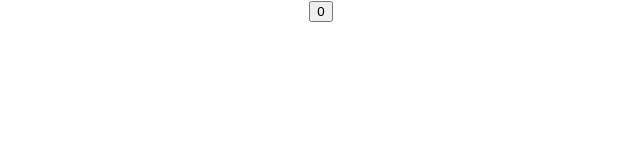
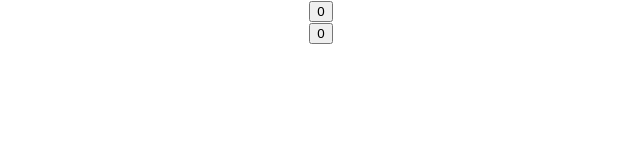
Before and after one commit to 404FoundU/react, a React (Create React App) app in the folder render-props/: page / in a window 1280 px wide. Shown: the top 160 px of the page, without its empty margins (319-959 px from the left). Built offline with nearby package versions, Linux system fonts and the light colour scheme.

Commit message:
Added counter2

```diff
--- a/render-props/src/App.js
+++ b/render-props/src/App.js
@@ -1,11 +1,20 @@
 import './App.css';
 import Wrapper from "./Wrapper";
 import Counter1 from "./Counter1";
+import Counter2 from "./Counter2";
 
 function App() {
   return (
     <div className="App">
-<Wrapper render={(count, incCount)=> <Counter1 count={count} incCount={incCount}/>}/>
+<Wrapper render={(count, incCount)=> {
+    return <div>
+        <Counter1 count={count} incCount={incCount}/>
+    </div>
+}}/><Wrapper render={(count, incCount)=> {
+    return <div>
+        <Counter2 count={count} incCount={incCount}/>
+    </div>
+}}/>
     </div>
   );
 }
--- a/render-props/src/Counter2.js
+++ b/render-props/src/Counter2.js
@@ -1,7 +1,10 @@
+
 import React from "react";
 
-const Counter2 = () =>{
-
+const Counter2 = ({count, incCount}) =>{
+    return (
+        <button onClick={incCount}>{count}</button>
+    )
 }
 
 export default Counter2;
```
